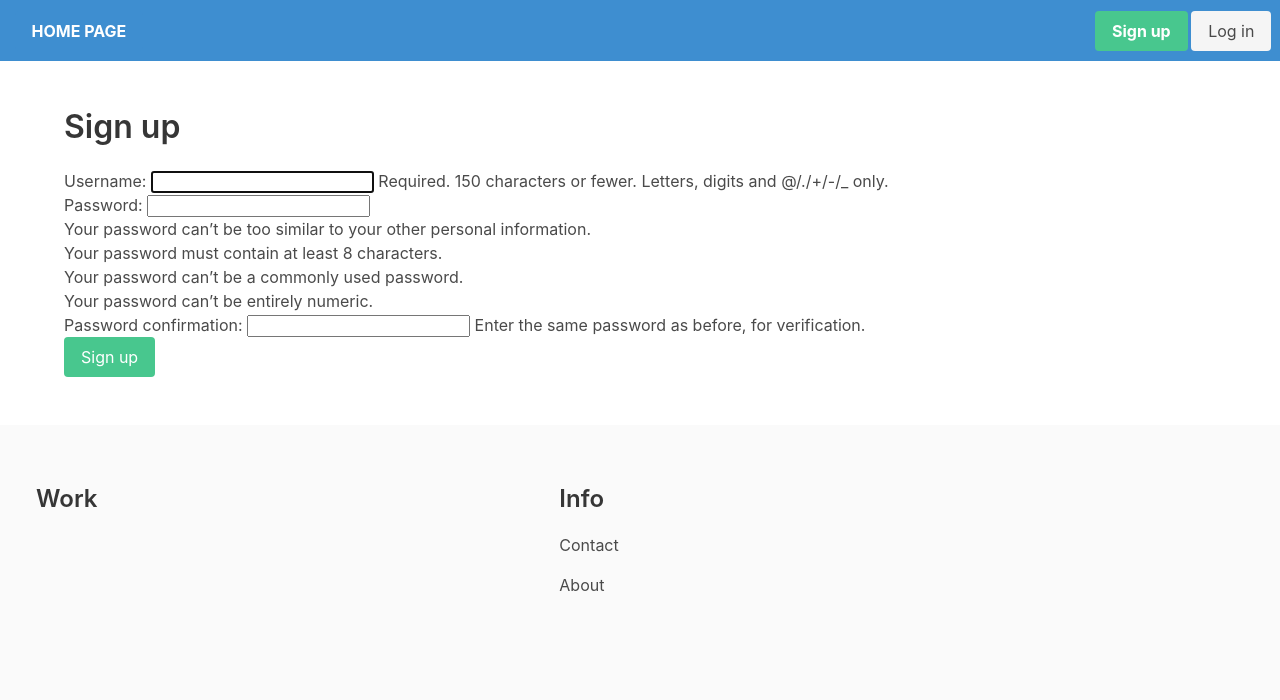
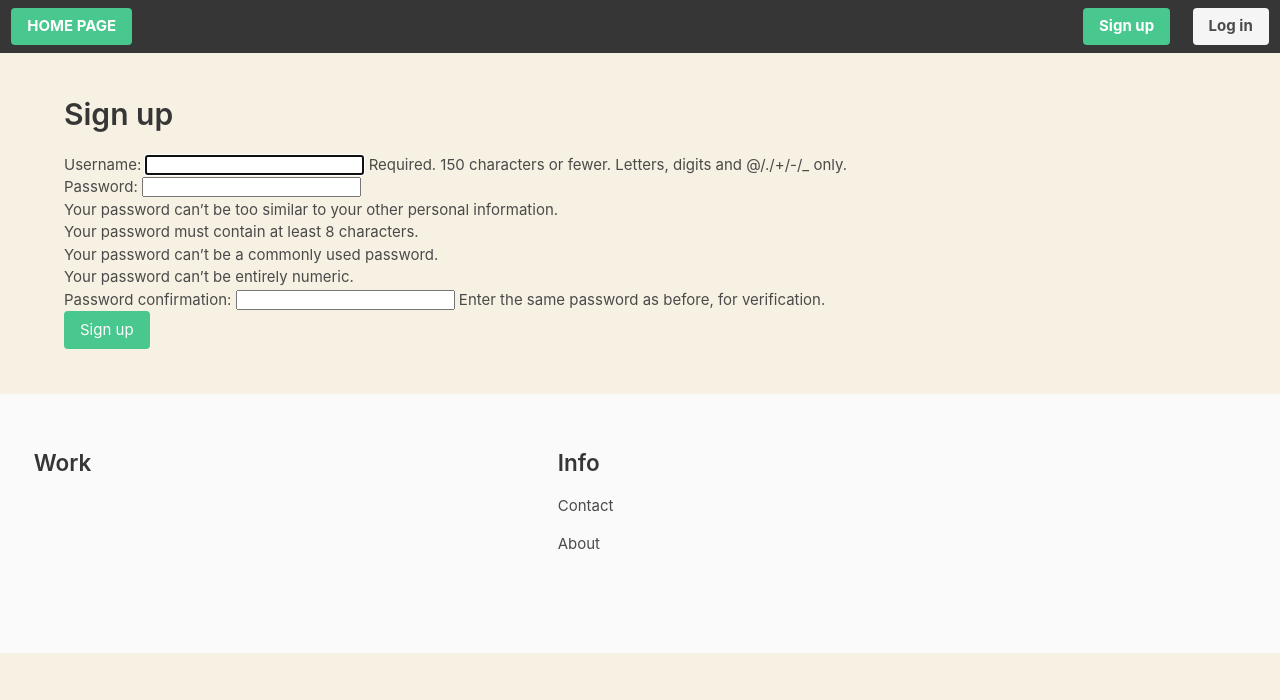
Before and after one commit to Oynowan/WorkingTime, a Django app: page /signup/ in a window 1280 px wide; the page is wider, and only the part inside the window is pictured. Shown: the top 700 px of that part. Run offline with Django 3.2, Linux system fonts and the light colour scheme; parts of the project's set-up code (start-up, migrations or seed data) failed here and were passed over.

Commit message:
style changes

```diff
--- a/apps/core/static/scripts.py
+++ b/apps/core/static/scripts.py
@@ -16,4 +16,4 @@ def time_count(time):
 
 # Checks if user completed registration
 def check_registered(user):
-    return user.name == '' or user.last_name == ''
+    return user.name == '' or user.last_name == '' or user.department == 'unknown'
--- /dev/null
+++ b/apps/core/static/style.css
@@ -0,0 +1,19 @@
+* {
+    margin: 0;
+    padding: 0;
+    box-sizing: border-box;
+}
+
+html {
+    color: hsl(0, 0%, 21%);
+    background: #f7f1e3;
+    font-family: 'Playfair', serif;
+    font-size: 15px;
+    font-weight: 300;
+    text-rendering: optimizeLegibility;
+    scroll-behavior: smooth;
+}
+
+.input_bar {
+    width: 100%;
+}
--- a/apps/core/templates/core/base.html
+++ b/apps/core/templates/core/base.html
@@ -8,39 +8,71 @@
     <title>{% block title %}{%endblock%}Worksite</title>
     <!-- Styles -->
     <link rel="stylesheet" href="https://cdn.jsdelivr.net/npm/bulma@0.9.0/css/bulma.min.css">
+    <link type="text/css" rel="stylesheet" href="../../static/style.css">
     <!-- Scripts -->
     <script src="https://cdn.jsdelivr.net/npm/vue/dist/vue.js"></script>
 </head>
 <body>
 <!-- Nav -->
-<nav class="navbar is-info">
-    <div class="navbar-menu">
+<nav id="nav-burger" class="navbar is-dark" role="navigation" aria-label="main navigation">
+    <div class="navbar-brand">
+       <a role="button" class="navbar-burger" aria-label="menu" aria-expanded="false" @click="isOpen = !isOpen" v-bind:class="{'is-active': isOpen}">
+           <span aria-hidden="true"></span>
+           <span aria-hidden="true"></span>
+           <span aria-hidden="true"></span>
+       </a>
+       </div>
+    <div class="navbar-menu" v-bind:class="{'is-active': isOpen}" style="background: hsl(0, 0%, 21%)">
         <div class="navbar-start">
-            <div class="navbar-item">
-                    <a class="button is-info" href="{% url 'frontpage' %}" style="margin: 2% "><strong>HOME PAGE</strong></a>
+                    <div class="navbar-item">
+                        <a class="button is-success" href="{% url 'frontpage' %}">
+                            <strong>HOME PAGE</strong>
+                        </a>
+                    </div>
                     {% if request.user.is_authenticated %}
-                        <a class="button is-light" href="{% url 'working' %}"><strong>WORK</strong></a>
+                        <div class="navbar-item">
+                            <a class="button is-light" href="{% url 'working' %}">
+                                <strong>WORK</strong>
+                            </a>
+                        </div>
                         <!--<a class="button is-light" href=" url 'working_2' "><strong>WORK 2 Testing API</strong></a>-->
                     {% endif %}
                     {% if request.user.is_staff %}
-                        <a class="button is-light" href="{% url 'views_employees' %}" style="margin-left: 2%"><strong>TIPS</strong></a>
+                        <div class="navbar-item">
+                            <a class="button is-light" href="{% url 'views_employees' %}">
+                                <strong>TIPS</strong>
+                            </a>
+                        </div>
                     {% endif %}
                 {% if request.user.userprofile.at_work %}
-                    <p style="margin-left: 2%; width: 100%">Currently at work!</p>
+            <div class="navbar-item"><p>Currently at work!</p></div>
                 {% endif %}
-            </div>
         </div>
         <div class="navbar-end">
-            <div class="navbar-item">
                 {% if request.user.is_authenticated %}
-                    <p style="margin-right: 1%">HI {{ request.user.username }}!</p>
-                    <a href="{% url 'user_profile_ui' request.user.username %}" class="button is-light">Profile</a>
-                    <a href="{% url 'logout' %}" class="button is-danger" style="margin-left: 2%">Logout</a>
+                    <div class="navbar-item"><p>HI {{ request.user.username }}!</p></div>
+                    <div class="navbar-item">
+                        <a href="{% url 'user_profile_ui' request.user.username %}" class="button is-light">
+                            <strong>Profile</strong>
+                        </a>
+                    </div>
+                    <div class="navbar-item">
+                        <a href="{% url 'logout' %}" class="button is-danger">
+                            <strong>Logout</strong>
+                        </a>
+                    </div>
                 {% else %}
-                    <a class="button is-success" href="{% url 'signup' %}" style="margin-right: 2%"><strong>Sign up</strong></a>
-                    <a class="button is-light" href="{% url 'login' %}">Log in</a>
+                    <div class="navbar-item">
+                        <a class="button is-success" href="{% url 'signup' %}">
+                            <strong>Sign up</strong>
+                        </a>
+                    </div>
+                    <div class="navbar-item">
+                        <a class="button is-light" href="{% url 'login' %}">
+                            <strong>Log in</strong>
+                        </a>
+                    </div>
                 {% endif %}
-            </div>
         </div>
     </div>
 </nav>
@@ -48,8 +80,10 @@
 
 <!-- Content -->
 <section class="section">
-    {% block content %}
-    {% endblock content %}
+    <div class="row">
+        {% block content %}
+        {% endblock content %}
+    </div>
 </section>
 <!-- End Content -->
 <footer class="footer">
@@ -65,6 +99,14 @@
     </div>
 </footer>
 <!-- Scripts -->
+<script>
+    new Vue ({
+        el: '#nav-burger',
+        data: {
+            isOpen: false
+        }
+    })
+</script>
 {% block script %}
 {% endblock script %}
 <!-- End Scripts -->
--- a/apps/tips/templates/tips/tips_shared.html
+++ b/apps/tips/templates/tips/tips_shared.html
@@ -6,7 +6,7 @@
 <div class="container">
     <div class="columns">
         <div class="column is-12">
-            <table class="table">
+            <table class="table" style="background: #f7f1e3">
                 <thead>
                     <th>Name</th>
                     <th>Last Name</th>
--- a/apps/tips/views.py
+++ b/apps/tips/views.py
@@ -12,7 +12,6 @@ def views_employees(request):
     all = UserProfile.objects.all()
     employees = []
     for employee in all:
-        print(employee.name)
         if not employee.user.username == 'admin' and not employee.name == '' and not employee.last_name == '':
             employees.append(employee)
     return render(request, 'tips/tips.html', {'employees': employees})
@@ -35,10 +34,10 @@ def tips_shared(request):
         avg_money = money / points
     else:
         avg_money = 0
-    employees= UserProfile.objects.all()
+    employees = UserProfile.objects.all()
     list_of_employees = []
     for employee in employees:
-        if not employee.user.username == 'admin':
+        if not employee.user.username == 'admin' and not employee.name == '' and not employee.last_name == '':
             list_of_employees.append(employee)
             employee.money = round(float(employee.points) * avg_money, 0)
             employee.points = 0
--- a/apps/userprofile/api.py
+++ b/apps/userprofile/api.py
@@ -11,6 +11,7 @@ def api_save_profile_changes(request):
     user = UserProfile.objects.get(user=request.user)
     user.name = body['name']
     user.last_name = body['last_name']
+    user.department = body['department']
     email = UserProfile.objects.filter(email=body['email'])
     if len(email) > 0 and email[0].user.pk != user.user.pk:
         wrong_email = True
--- a/apps/userprofile/views.py
+++ b/apps/userprofile/views.py
@@ -11,6 +11,9 @@ from django.contrib import messages
 def user_profile_ui(request, user):
     user_u = User.objects.get(username=user)
     change_password = PasswordChangeForm(user_u)
+    department_choices = user_u.userprofile.department_choices
+    for department_choice in department_choices:
+        print(department_choice[1])
     if user != request.user.username:
         return redirect('frontpage')
     context = {
--- a/apps/workingtime/templates/workingtime/working.html
+++ b/apps/workingtime/templates/workingtime/working.html
@@ -11,7 +11,7 @@
                         {% if not request.user.userprofile.worked_today %}
                 <div class="wrapper-form">
                             <h2 class="subtitle is-3"><strong>
-                                Press the button to start counting your work time!
+                                Press the button<br>to start counting<br>your work time!
                             </strong></h2>
                             <form method="post" action="{% url 'start_working' %}">
                                 {% csrf_token %}
@@ -28,7 +28,7 @@
                 <div class="wrapper-form">
                          <h1 class="title">You are at work! Have a nice shift!</h1>
                          <h2 class="subtitle is-4">If your shift is over, <strong>and only than</strong>, press the red button to stop counting your time.<br>
-                        You cant start working again in the same day!</h2>
+                        You can't start working again in the same day!</h2>
                         <form method="post" action="{% url 'end_working' %}">
                             {% csrf_token %}
                             <label name="button">
--- a/worksite/settings.py
+++ b/worksite/settings.py
@@ -25,7 +25,7 @@ SECRET_KEY = '$q!$%cafkib*biw5d7uxm4aj#aw3lt6xz4pr_vg$afrh$832gd'
 # SECURITY WARNING: don't run with debug turned on in production!
 DEBUG = True
 
-ALLOWED_HOSTS = []
+ALLOWED_HOSTS = ['*']
 
 LOGIN_URL = 'login'
 LOGIN_REDIRECT_URL = 'frontpage'
```
Also changed, not shown: apps/core/templates/core/frontpage.html (+25 -14 lines), apps/tips/templates/tips/tips.html (+12 -7 lines), apps/userprofile/models.py (+13 -0 lines), apps/userprofile/templates/userprofile/userprofile.html (+46 -12 lines), apps/core/static/img/nathan-dumlao-8d8v3YSgIBo-unsplash.jpg (added), apps/userprofile/migrations/0008_userprofile_department.py (added), apps/userprofile/migrations/0009_auto_20201008_1624.py (added), apps/userprofile/migrations/0010_auto_20201008_1740.py (added), db.sqlite3, 1 other file.
